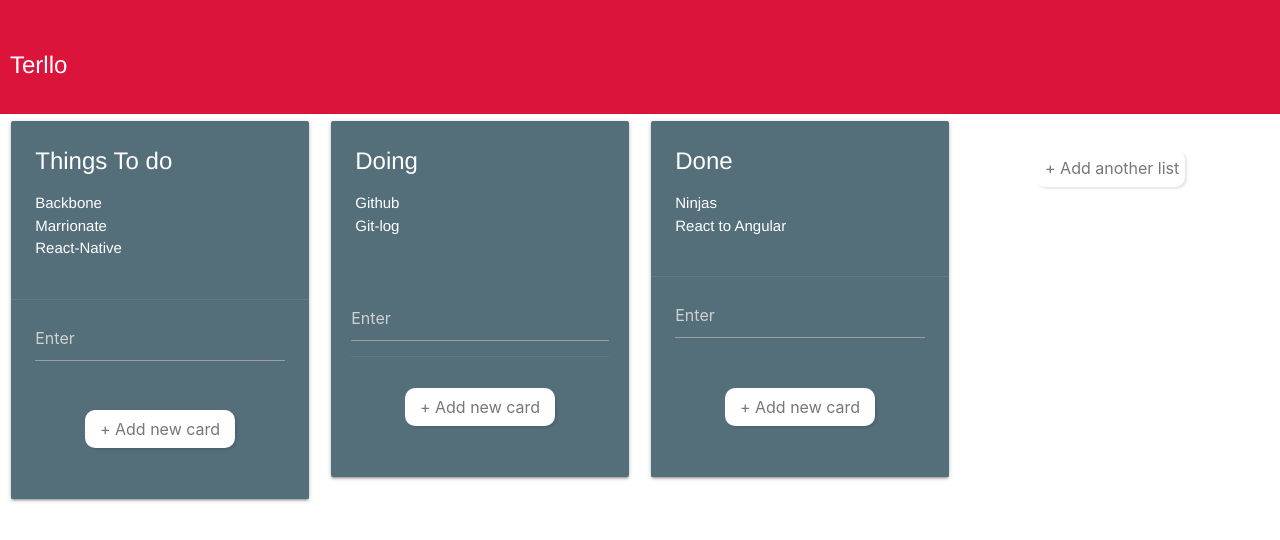
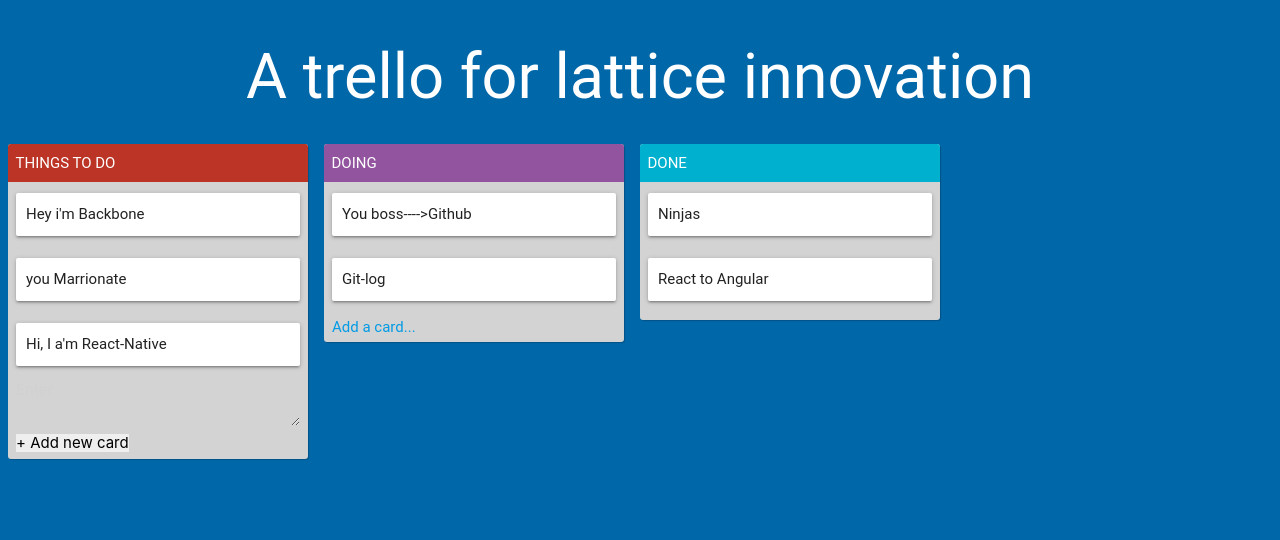
Before and after one commit to anoopsingh1996/Lattice_Innovation, a plain HTML site: page index.html in a window 1280 px wide. Drawn offline with Linux system fonts and the light colour scheme.

Commit message:
Update some function

```diff
--- a/app/app.js
+++ b/app/app.js
@@ -34,22 +34,22 @@ myNinjaApp.controller('NinjaController',function($scope){
 
     $scope.ninjas = [
       {
-        name: "Backbone",
+        name: "Hey i'm Backbone",
         available: true
       },
       {
-        name: "Marrionate",
+        name: "you Marrionate",
         available: true
       },
       {
-        name: "React-Native",
+        name: "Hi, I a'm React-Native",
         available: true
 
       },
     ];
     $scope.lattice = [
       {
-        name: "Github",
+        name: "You boss---->Github",
         available: true
 
       },
--- a/content/css/styles.css
+++ b/content/css/styles.css
@@ -1,123 +1,63 @@
-.orange{
-  color: orange;
-}
-body{
-  font-family: Helvetica;
-  margin: 0;
+* {margin:0;padding:0;border:0;height:auto;-moz-box-sizing:border-box;-webkit-box-sizing:border-box;box-sizing:border-box;-webkit-font-smoothing:antialiased;-webkit-animation-fill-mode: none !important;}
+
+h1 {font-weight:100;color:white;text-align:center;margin:30px 0;}
+
+p {font-weight:100;color:white;text-align:center;margin:30px 0;}
+
+a {color:white;}
+
+@import url('https://fonts.googleapis.com/css?family=Roboto:100,300,400');
+
+body {background-color:#0067A9;font-family: 'Roboto', sans-serif;}
+
+#kaban {float:left;position:relative;width:100%;ax-width:100%;height:auto;}
+#scroller {float:left;position:relative;width:100%;max-width:100%;height:auto;overflow:auto;}
+#boards {float:left;position:relative;width:auto;height:auto;margin-bottom:30px;}
+
+.board {float:left;position:relative;width:300px;height:auto;margin:8px;background-color:lightgray;border-radius:3px;box-shadow:1px 1px 1px rgba(0,0,0,.2);}
+.board header {float:left;width:100%;padding:.5em;background-color:lightgray;text-transform:uppercase;border-radius:3px 3px 0 0;}
+
+#board1 header {background-color:#BC3425;color:white}
+#board2 header {background-color:#92549E;color:white}
+#board3 header {background-color:#00B1CF;color:white}
+
+.cards {list-style-type:none;float:left;width:100%;padding:4px 8px;}
+.card {float:left;width:100%;height:auto;background-color:white;padding:10px;margin:4px 0;border-radius:3px;box-shadow:1px 1px 1px rgba(0,0,0,.2);
+cursor:move; cursor:-webkit-grab; cursor:-moz-grab; cursor:grab;}
+.cardtitle {float:left;width:100%;}
+.cards .is-moving {background-color:white;color:black}
+
+
+.noselect {
+  -webkit-touch-callout: none;
+    -webkit-user-select: none;
+    -khtml-user-select: none;
+    -moz-user-select: none;
+    -ms-user-select: none;
+    user-select: none;
 }
 
-h1,h2,h3{
-  margin: 0;
+
+.gu-mirror {
+  cursor:move; cursor:-webkit-grabbing; cursor:-moz-grabbing; cursor:grabbing;
+  position: fixed !important;
+  margin: 0 !important;
+  z-index: 9999 !important;
+  opacity: 1;
+  -webkit-transform: rotate(5deg);
+transform: rotate(5deg);
 }
-
-.belt{
-  padding: 5px 10px;
-  border-radius: 10px;
-  margin-left: 5px;
-  color: #fff;
-  font-size: 15px;
-  text-transform: uppercase;
+.gu-hide {
+  display: none !important;
 }
-
-#menu-bar{
-  background: crimson;
-  color: #fff;
-  padding: 10px;
+.gu-unselectable {
+  -webkit-user-select: none !important;
+  -moz-user-select: none !important;
+  -ms-user-select: none !important;
+  user-select: none !important;
 }
-
-#menu-bar h1{
-  font-size: 24px;
-  font-weight: normal;
-  display: inline-block;
+.gu-transit {
+  opacity: 0.4;
+  -ms-filter: "progid:DXImageTransform.Microsoft.Alpha(Opacity=20)";
+  filter: alpha(opacity=20);
 }
-
-#menu-bar ul{
-  float: right;
-  list-style-type: none;
-  padding: 0;
-  margin: 6px 0;
-}
-
-#menu-bar li{
-  float: right;
-  margin-left: 20px;
-}
-
-#menu-bar a{
-  color: #fff
-}
-
-main{
-  background: #eee;
-  width: 80%;
-  margin: 30px auto;
-  border-radius: 10px;
-}
-
-.content{
-  padding: 20px;
-}
-
-.content button,
-.content input[type="submit"]{
-  background: #fff;
-  padding: 10px;
-  border-radius: 10px;
-  cursor: pointer;
-  color: #777;
-  border: 0;
-  box-shadow: 2px 2px 2px rgba(20,20,20,0.1);
-  font-size: 16px;
-}
-
-.content button:nth-child(2){
-  float: right;
-}
-
-.content ul{
-  padding: 0;
-  list-style-type: none;
-  margin: 30px 0;
-}
-
-.content li{
-  padding: 15px 0;
-  border-top: 1px solid #e2e2e2;
-  color: #444;
-}
-
-.content li span{
-  float: right;
-}
-
-.content li h3{
-  display: inline-block;
-  font-weight: normal;
-  font-size: 22px;
-}
-
-.content input{
-  width: 90%;
-  padding: 10px 5%;
-  border-radius: 10px;
-  border: 2px solid #ddd;
-  margin: 10px 0;
-}
-
-.content input[type="submit"]:last-child{
-  width: 150px;
-  display: block;
-  margin: 15px auto;
-}
-
-.remove{
-  float: right;
-  padding: 5px;
-  background: #fff;
-  width: 18px;
-  text-align: center;
-  border-radius: 20px;
-  color: crimson;
-  cursor: pointer;
-  margin-left: 10px;
-}
--- a/header.html
+++ b/header.html
@@ -1,3 +1 @@
-<div id="menu-bar">
-  <h1>Terllo</h1>
-</div>
+<h1>A trello for lattice innovation</h1>
--- a/index.html
+++ b/index.html
@@ -5,13 +5,54 @@
     <link href="content/css/styles.css" rel="stylesheet" type="text/css" />
     <link href="content/css/materialize.min.css" rel="stylesheet" type="text/css" />
     <script src="app/lib/angular.min.js"></script>
-    <script src="app/lib/materialize.min.js"></script>
     <script src="app/app.js"></script>
   </head>
   <body>
   <header ng-include ="'header.html'"></header>
   <div ng-controller="NinjaController">
-  <div class="row">
+    <div id="kaban">
+      <div id="scroller">
+        <div id="boards">
+
+          <div class="board" id="board1">
+            <header>Things To do</header>
+            <div class="cards" id="b1">
+              <div class="card" ng-repeat="ninja in ninjas" ng-show="ninja.available">
+                <span class="cardtitle noselect">{{ninja.name}}</span>
+              </div>
+              <form ng-submit="addNinja()">
+                <textarea placeholder="Enter" ng-model="newninja.name"></textarea>
+                  <input type="submit" value="+ Add new card" />
+                </div>
+              </form>
+            </div>
+          </div>
+
+          <div class="board" id="board2">
+            <header>Doing</header>
+            <div class="cards" id="b2">
+              <div class="card" ng-repeat="ninja in lattice" ng-show="ninja.available">
+                <span class="cardtitle">{{ninja.name}}</span>
+              </div>
+              <a href="#" >Add a card...</a>
+            </div>
+          </div>
+
+          <div class="board" id="board3">
+            <header>Done</header>
+            <div class="cards" id="b3">
+              <div class="card" ng-repeat="ninja in terllo" ng-show="ninja.available">
+                <span class="cardtitle noselect">{{ninja.name}}</span>
+              </div>
+            </div>
+          </div>
+
+        </div>
+      </div>
+    </div>
+
+
+  <!-- <div class="row">
    <div class="col s3">
      <div class="card blue-grey darken-1">
        <div class="card-content white-text">
@@ -31,8 +72,9 @@
         </form>
      </div>
      </div>
-   </div>
-   <div class="col s3">
+   </div> -->
+
+   <!-- <div class="col s3">
      <div class="card blue-grey darken-1">
        <div class="card-content white-text">
          <span class="card-title">Doing </span>
@@ -51,8 +93,8 @@
          </form>
        </div>
      </div>
-   </div>
-   <div class="col s3">
+   </div> -->
+   <!-- <div class="col s3">
      <div class="card blue-grey darken-1">
        <div class="card-content white-text">
          <span class="card-title">Done</span>
@@ -75,7 +117,7 @@
    <div class="content">
      <input type="submit" value="+ Add another list" />
    </div>
- </div>
+ </div> -->
 </div>
 </body>
 </html>
```
